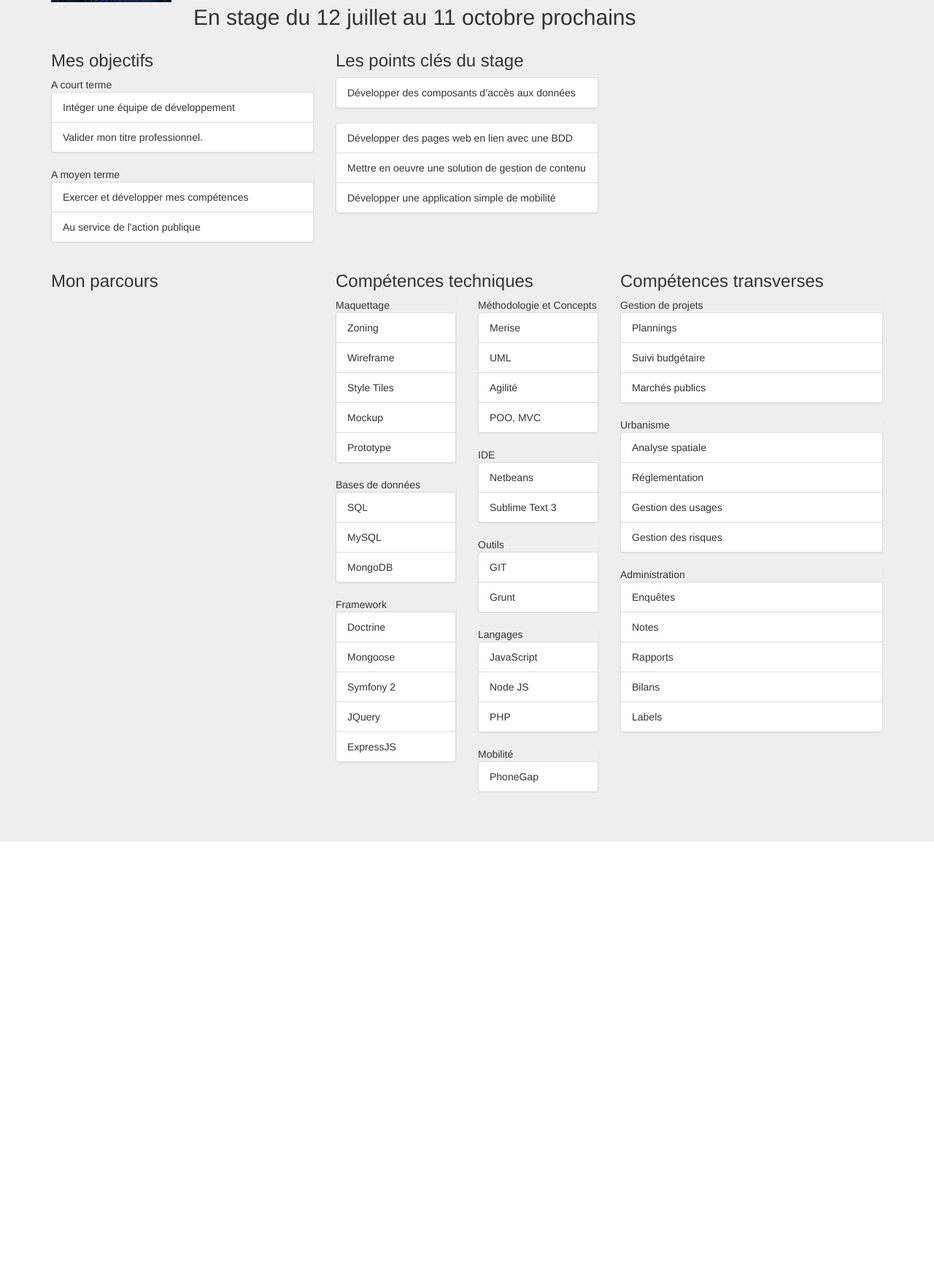
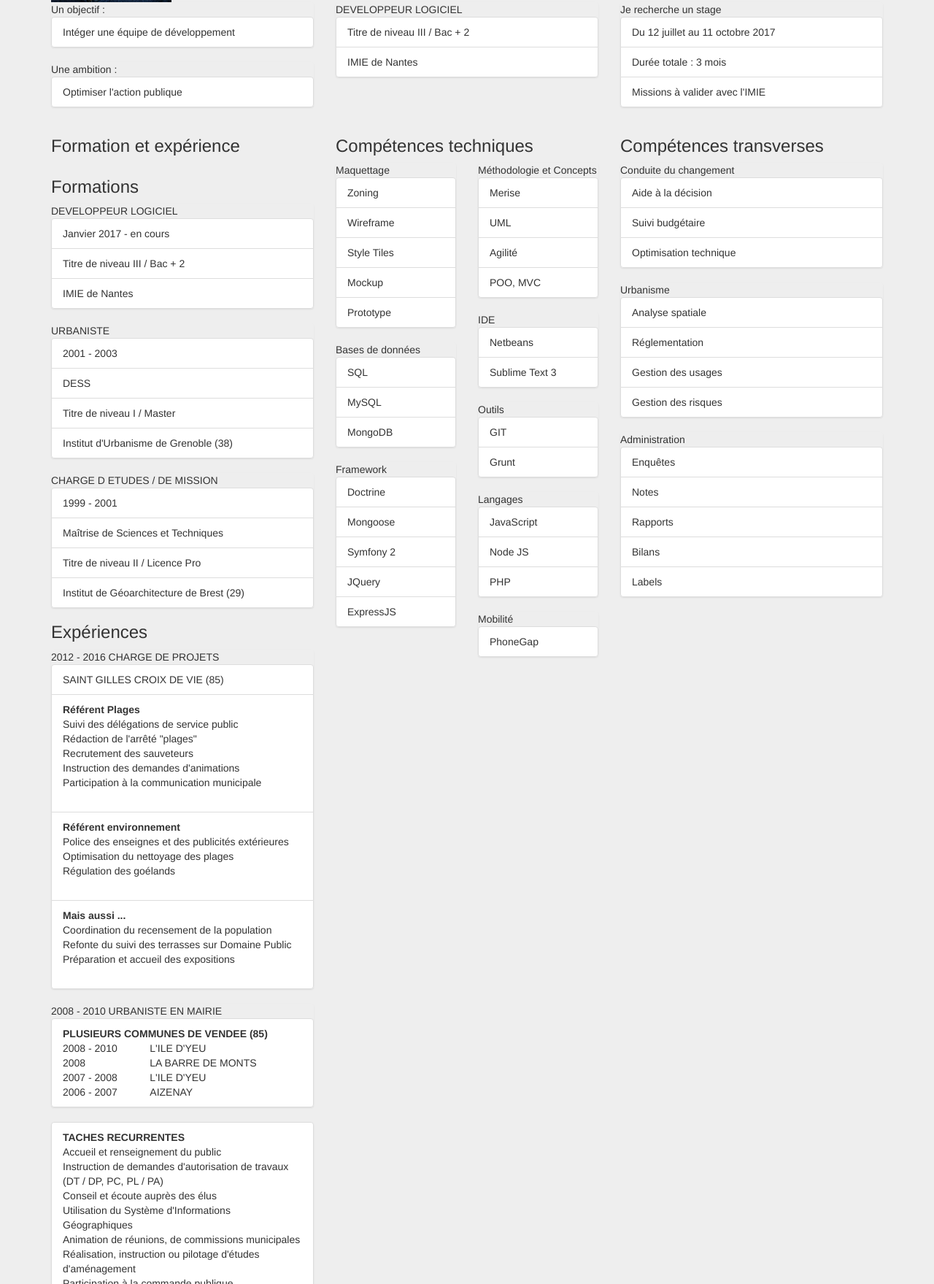
Before and after one commit to ThierryChampot/cv, a plain HTML site: page index.html in a window 1280 px wide. Shown: the part 293-2052 px from the top of the page at 73% size. Before the commit the page ends 1476 px from the top, so only its background shows below. Drawn offline with nearby package versions, Linux system fonts and the light colour scheme.

Commit message:
Added studies done and professionnal experiences

```diff
--- a/index.html
+++ b/index.html
@@ -11,7 +11,7 @@
 
 		<!-- Optional theme -->
 		<link rel="stylesheet" href="https://maxcdn.bootstrapcdn.com/bootstrap/3.3.7/css/bootstrap-theme.min.css" integrity="sha384-rHyoN1iRsVXV4nD0JutlnGaslCJuC7uwjduW9SVrLvRYooPp2bWYgmgJQIXwl/Sp" crossorigin="anonymous">
-		<Link rel="stylesheet" href="assets\css/Style.css">
+		<Link rel="stylesheet" href="assets/css/Style.css">
 
 	</head>
 	<body>
@@ -20,8 +20,9 @@
 		      <div class="header clearfix">
 		          <ul class="nav nav-pills pull-right">
 		            <li role="presentation" class="active"><a href="index.html">Accueil</a></li>
+		           </ul>
+		       </div>
 <!--            <li role="presentation"><a href="Blog.html">Blog</a></li> -->
-          </ul>
 			<div id="navbar" class="navbar-collapse collapse">
 			</div><!--/.navbar-collapse -->
 	  	</div>
@@ -37,38 +38,32 @@
 				<div class="col-md-10">
 					<h1>Thierry CHAMPOT</h1>
 					<h1>Développeur Logiciel</h1>
-					<h2>En formation à l'<a href="https://imie-ecole-informatique.fr/">IMIE</a> de Nantes du 17/01/2017 au 27/10/2017</h2>
-					<h2>En stage du 12 juillet au 11 octobre prochains</h2>
+					<h2>En formation à l'<a href="https://imie-ecole-informatique.fr/">IMIE</a> de Nantes jusqu'au 27/10/2017</h2>
 				</div>
 			</div>
 
 				<div class="row">
-
 					<div class="col-md-4">
-					<h3>Mes objectifs</h3>
-					<ul class="list-group">A court terme
+						<ul class="list-group">Un objectif :
 						  <li class="list-group-item">Intéger une équipe de développement</li>
-					  <li class="list-group-item">Valider mon titre professionnel.</li>
 						</ul>
 
-					<ul class="list-group">A moyen terme
-					  <li class="list-group-item">Exercer et développer mes compétences</li>
-					  <li class="list-group-item">Au service de l'action publique</li>
+						<ul class="list-group">Une ambition :
+						  <li class="list-group-item">Optimiser l'action publique</li>
 						</ul>
 					</div>
-
 					<div class="col-md-4">
-					<h3>Les points clés du stage</h3>
-					<ul class="list-group">
-					  <li class="list-group-item">Développer des composants d’accès aux données</li>
-
+						<ul class="list-group">DEVELOPPEUR LOGICIEL
+						  <li class="list-group-item">Titre de niveau III / Bac + 2</li>
+						  <li class="list-group-item">IMIE de Nantes</li>
 						</ul>
-					<ul class="list-group">
-					  <li class="list-group-item">Développer des pages web en lien avec une BDD</li>
-					  <li class="list-group-item">Mettre en oeuvre une solution de gestion de contenu</li>
-					  <li class="list-group-item">Développer une application simple de mobilité</li>
+					</div>
+					<div class="col-md-4">
+					<ul class="list-group">Je recherche un stage
+					  <li class="list-group-item">Du 12 juillet au 11 octobre 2017</li>
+					  <li class="list-group-item">Durée totale : 3 mois</li>
+					  <li class="list-group-item">Missions à valider avec l'IMIE</li>
 					</ul>
-
 					</div>
 <!--
 					<div class="col-md-4">
@@ -80,7 +75,7 @@
 				<div class="row">
 
 					<div class="col-md-4">
-					<h3>Mon parcours</h3>
+					<h3>Formation et expérience</h3>
 					</div>
 
 					<div class="col-md-4">
@@ -94,10 +89,111 @@
 
 
 				<div class="row">
-<!-- à compléter, à commencer par les expériences et les formations -->
+					<div class="col-md-4"> <!-- COLONNE "MON PARCOURS" -->
+						<h3>Formations</h3>
+							<ul class="list-group">DEVELOPPEUR LOGICIEL
+							  <li class="list-group-item">Janvier 2017 - en cours</li>
+							  <li class="list-group-item">Titre de niveau III / Bac + 2</li>
+							  <li class="list-group-item">IMIE de Nantes</li>
+							</ul>
+							<ul class="list-group">URBANISTE
+							  <li class="list-group-item">2001 - 2003</li>
+							  <li class="list-group-item">DESS</li>
+							  <li class="list-group-item">Titre de niveau I / Master</li>
+							  <li class="list-group-item">Institut d'Urbanisme de Grenoble (38)</li>
+							</ul>
+							<ul class="list-group">CHARGE D ETUDES / DE MISSION
+							  <li class="list-group-item">1999 - 2001</li>
+							  <li class="list-group-item">Maîtrise de Sciences et Techniques</li>
+							  <li class="list-group-item">Titre de niveau II / Licence Pro</li>
+							  <li class="list-group-item">Institut de Géoarchitecture de Brest (29)</li>
+							</ul>
+						<h3>Expériences</h3>
+							<ul class="list-group">2012 - 2016 CHARGE DE PROJETS
+							<li class="list-group-item">SAINT GILLES CROIX DE VIE (85)</li>
+							  <li class="list-group-item">
+							  	<dl>
+							  	<dt>Référent Plages</dt>
+							  	<dd>Suivi des délégations de service public</dd>
+							  	<dd>Rédaction de l'arrêté "plages"</dd>
+							  	<dd>Recrutement des sauveteurs</dd>
+							  	<dd>Instruction des demandes d'animations</dd>
+							  	<dd>Participation à la communication municipale</dd>
+							  	</dl>
+							  </li>
+							  <li class="list-group-item">
+							  <dl>
+							  	<dt>Référent environnement</dt>
+							  	<dd>Police des enseignes et des publicités extérieures</dd>
+							  	<dd>Optimisation du nettoyage des plages</dd>
+							  	<dd>Régulation des goélands</dd>
+							  </dl>
+							  </li>
+							  <li class="list-group-item">
+							  <dl>
+							  	<dt>Mais aussi ...</dt>
+								  	<dd>Coordination du recensement de la population</dd>
+								  	<dd>Refonte du suivi des terrasses sur Domaine Public</dd>
+								  	<dd>Préparation et accueil des expositions</dd>
+								  </dl>
+							  </li>
+							</ul>
+							<ul class="list-group">2008 - 2010 URBANISTE EN MAIRIE
+							  <li class="list-group-item">
+								  	<div class="row">
+								  		<div class="col-md-12">
+								  	<div>
+								  		<dt>PLUSIEURS COMMUNES DE VENDEE (85)</dt>
+								  	</div>
+								  		</div>
 								  		<div class="col-md-4">
+									  		<div>
+										  		<dd>2008 - 2010</dd>
+										  		<dd>2008</dd>
+										  		<dd>2007 - 2008</dd>
+										  		<dd>2006 - 2007</dd>
 									  		</div>
-<!-- COLONNE DE TEST-->
+							  			</div>
+							  	  		<div class="col-md-8">
+								  	  		<div>
+									  	  		<dd>L'ILE D'YEU</dd>
+									  	  		<dd>LA BARRE DE MONTS</dd>
+									  	  		<dd>L'ILE D'YEU</dd>
+									  	  		<dd>AIZENAY</dd>
+								  	  		</div>
+							  			</div>
+								  	</div>
+							  </li>
+							</ul>
+							<ul class="list-group">
+							  <li class="list-group-item">
+								<dl>
+								  <dt>TACHES RECURRENTES</dt>
+								  <dd>Accueil et renseignement du public</dd>
+								  <dd>Instruction de demandes d'autorisation de travaux (DT / DP, PC, PL / PA)</dd>
+								  <dd>Conseil et écoute auprès des élus</dd>
+								  <dd>Utilisation du Système d'Informations Géographiques</dd>
+								  <dd>Animation de réunions, de commissions municipales</dd>
+								  <dd>Réalisation, instruction ou pilotage d'études d'aménagement</dd>
+								  <dd>Participation à la commande publique</dd>
+								  <dd>Participation à la modification / révision des POS / PLU</dd>
+								</dl>
+							</ul>
+							<!--
+						<h3>Mais aussi ...</h3>
+							<ul class="list-group">
+							  <li class="list-group-item"></li>
+							  <li class="list-group-item"></li>
+							  <li class="list-group-item"></li>
+							</ul>
+							<ul class="list-group">
+							  <li class="list-group-item"></li>
+							  <li class="list-group-item"></li>
+							  <li class="list-group-item"></li>
+							  <li class="list-group-item"></li>
+							</ul>
+							-->
+					</div>
 					<div class="col-md-2">
 						<ul class="list-group">Maquettage
 						  <li class="list-group-item">Zoning</li>
@@ -120,7 +216,6 @@
 						  <li class="list-group-item">JQuery</li>
 						  <li class="list-group-item">ExpressJS</li>
 						</ul>
-
 					</div>
 
 					<div class="col-md-2">
@@ -149,10 +244,10 @@
 					</div>
 
 					<div class="col-md-4">
-				<ul class="list-group">Gestion de projets
-				  <li class="list-group-item">Plannings</li>
+						<ul class="list-group">Conduite du changement
+						  <li class="list-group-item">Aide à la décision</li>
 						  <li class="list-group-item">Suivi budgétaire</li>
-				  <li class="list-group-item">Marchés publics</li>
+						  <li class="list-group-item">Optimisation technique</li>
 						</ul>
 						<ul class="list-group">Urbanisme
 						  <li class="list-group-item">Analyse spatiale</li>
@@ -167,9 +262,7 @@
 						  <li class="list-group-item">Bilans</li>
 						  <li class="list-group-item">Labels</li>
 						</ul>
-
 				</div>
-
 			</div>
 
 <!--			<h3>Informations complémentaires</h3>
@@ -183,13 +276,11 @@
 			</div>
 		  </div>
 		</div>
-		</div>
 <!-- à placer	<p>
 					<dt><div class="block">Formation au titre professionnel niveau III</div></dt>
 					<dd>6 mois de formation</dd>
 					<dd>3 mois de stage en entreprise</dd>
 				</p>-->
-		</div>
 	</section>
 	</div>
 
```
Lines whose indentation alone changed are shown as unchanged.
